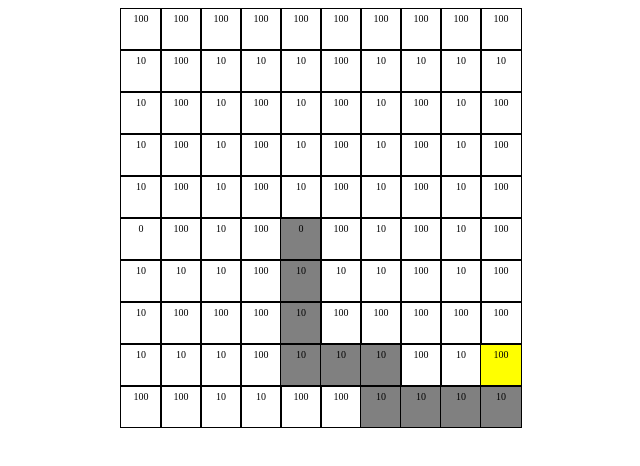
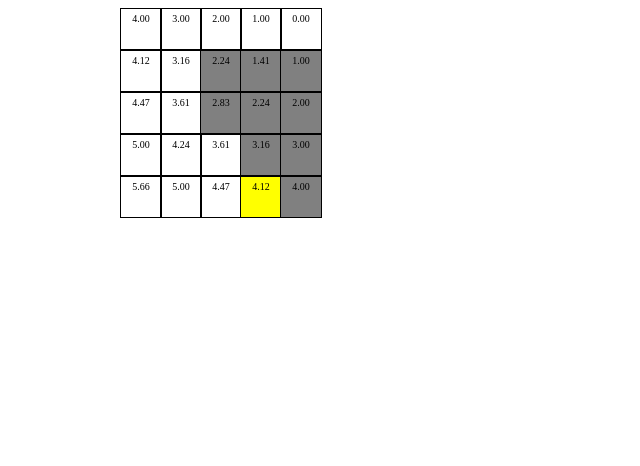
Before and after one commit to otaviozerotwo/legend_of_zelda_a_star, a React (Create React App) app: page / in a window 1280 px wide. Shown: the top 466 px of the page, without its empty margins (320-960 px from the left). Built offline with nearby package versions, Linux system fonts and the light colour scheme.

Commit message:
refactor: correção cálculo de custo (custo original + heurística)

```diff
--- a/src/App.js
+++ b/src/App.js
@@ -2,30 +2,52 @@ import React, { useState, useEffect } from "react";
 
 import "./styles/MapaHyrule.css";
 
+// const matrizMapaHyrule = [
+//   [100, 10, 10, 10, 10, 0, 10, 10, 10, 100],
+//   [100, 100, 100, 100, 100, 100, 10, 100, 10, 100],
+//   [100, 10, 10, 10, 10, 10, 10, 100, 10, 10],
+//   [100, 10, 100, 100, 100, 100, 100, 100, 100, 10],
+//   [100, 10, 10, 10, 10, 0, 10, 10, 10, 100],
+//   [100, 100, 100, 100, 100, 100, 10, 100, 10, 100],
+//   [100, 10, 10, 10, 10, 10, 10, 100, 10, 10],
+//   [100, 10, 100, 100, 100, 100, 100, 100, 100, 10],
+//   [100, 10, 10, 10, 10, 10, 10, 100, 10, 10],
+//   [100, 10, 100, 100, 100, 100, 100, 100, 100, 10],
+// ];
+
 const matrizMapaHyrule = [
-  [100, 10, 10, 10, 10, 0, 10, 10, 10, 100],
-  [100, 100, 100, 100, 100, 100, 10, 100, 10, 100],
-  [100, 10, 10, 10, 10, 10, 10, 100, 10, 10],
-  [100, 10, 100, 100, 100, 100, 100, 100, 100, 10],
-  [100, 10, 10, 10, 10, 0, 10, 10, 10, 100],
-  [100, 100, 100, 100, 100, 100, 10, 100, 10, 100],
-  [100, 10, 10, 10, 10, 10, 10, 100, 10, 10],
-  [100, 10, 100, 100, 100, 100, 100, 100, 100, 10],
-  [100, 10, 10, 10, 10, 10, 10, 100, 10, 10],
-  [100, 10, 100, 100, 100, 100, 100, 100, 100, 10],
+  [100, 10, 10, 10, 10],
+  [100, 100, 100, 100, 100],
+  [100, 10, 10, 100, 10],
+  [100, 10, 100, 100, 10],
+  [100, 10, 10, 10, 10],
 ];
 
-const MapaHyrule = ({ matrizMapaHyrule }) => {
+const pontoFim = [4, 0];
+
+const MapaHyrule = ({ matrizMapaHyrule, pontoFim }) => {
   const [posicaoAtual, setPosicaoAtual] = useState([4, 5]); // Inicializando na posição [4, 5]
-  const [visitado, setVisitado] = useState(Array.from({ length: matrizMapaHyrule.length }, () => Array.from({ length: matrizMapaHyrule[0].length }, () => false)));
+  const [visitado, setVisitado] = useState(
+    Array.from({ length: matrizMapaHyrule.length }, () =>
+      Array.from({ length: matrizMapaHyrule[0].length }, () => false)
+    )
+  );
   const [caminhoSemSaida, setCaminhoSemSaida] = useState(false);
   const [pilhaPosicoes, setPilhaPosicoes] = useState([]);
+  const [caminhoPercorrido, setCaminhoPercorrido] = useState([]);
+
+  // Função para calcular a Distância Euclidiana entre dois pontos
+  const calcularDistanciaEuclidiana = (ponto1, ponto2) => {
+    const [x1, y1] = ponto1;
+    const [x2, y2] = ponto2;
+    return Math.sqrt(Math.pow(x2 - x1, 2) + Math.pow(y2 - y1, 2));
+  };
 
   useEffect(() => {
-    const pontoFim = [9, 0];
+    // const pontoFim = [3, 3];
 
     const intervalId = setInterval(() => {
-      setPosicaoAtual(prevPosicao => {
+      setPosicaoAtual((prevPosicao) => {
         const [linhaAtual, colunaAtual] = prevPosicao;
 
         // Verificar se já chegamos ao ponto de destino
@@ -36,10 +58,28 @@ const MapaHyrule = ({ matrizMapaHyrule }) => {
 
         // Função para calcular o custo de movimento para uma posição
         const calcularCusto = (linha, coluna) => {
-          if (linha < 0 || linha >= matrizMapaHyrule.length || coluna < 0 || coluna >= matrizMapaHyrule[0].length) {
+          if (
+            linha < 0 ||
+            linha >= matrizMapaHyrule.length ||
+            coluna < 0 ||
+            coluna >= matrizMapaHyrule[0].length
+          ) {
             return Infinity; // Retorna infinito se a posição estiver fora dos limites da matriz
           }
-          return matrizMapaHyrule[linha][coluna];
+          // Calcular a soma do custo original com a Distância Euclidiana até o ponto de destino
+          const custoOriginal = matrizMapaHyrule[linha][coluna];
+          const distanciaEuclidiana = calcularDistanciaEuclidiana(
+            [linha, coluna],
+            pontoFim
+          );
+
+          const novoCusto = custoOriginal + distanciaEuclidiana;
+
+          console.log('Custo Original: ', custoOriginal);
+          console.log('Heurística: ', distanciaEuclidiana);
+          console.log('Custo Final: ', novoCusto);
+
+          return novoCusto;
         };
 
         // Array de posições vizinhas
@@ -47,16 +87,44 @@ const MapaHyrule = ({ matrizMapaHyrule }) => {
           [linhaAtual - 1, colunaAtual], // Cima
           [linhaAtual, colunaAtual + 1], // Direita
           [linhaAtual + 1, colunaAtual], // Baixo
-          [linhaAtual, colunaAtual - 1]  // Esquerda
+          [linhaAtual, colunaAtual - 1], // Esquerda
         ];
+
+        // Verificar se todos os vizinhos estão visitados (possível beco sem saída)
+        const todosVizinhosVisitados = vizinhos.every(([linha, coluna]) => {
+          return (
+            linha >= 0 &&
+            linha < matrizMapaHyrule.length &&
+            coluna >= 0 &&
+            coluna < matrizMapaHyrule[0].length &&
+            visitado[linha][coluna]
+          );
+        });
+
+        // Se todos os vizinhos estiverem visitados, estamos em um beco sem saída
+        if (todosVizinhosVisitados) {
+          setCaminhoSemSaida(true);
+          if (pilhaPosicoes.length > 0) {
+            // Retroceder para a última posição não visitada
+            const ultimaPosicao = pilhaPosicoes.pop();
+            setPosicaoAtual(ultimaPosicao);
+            setCaminhoPercorrido((prevCaminho) => prevCaminho.slice(0, -1)); // Remover a última posição do caminho percorrido
+          }
+          return prevPosicao;
+        }
 
         // Encontrar a posição vizinha com menor custo
         let menorCusto = Infinity;
         let novaPosicao = prevPosicao;
         let encontrouVizinho = false;
-
         for (const [linha, coluna] of vizinhos) {
-          if (linha >= 0 && linha < matrizMapaHyrule.length && coluna >= 0 && coluna < matrizMapaHyrule[0].length && !visitado[linha][coluna]) {
+          if (
+            linha >= 0 &&
+            linha < matrizMapaHyrule.length &&
+            coluna >= 0 &&
+            coluna < matrizMapaHyrule[0].length &&
+            !visitado[linha][coluna]
+          ) {
             const custoVizinho = calcularCusto(linha, coluna);
             if (custoVizinho < menorCusto) {
               menorCusto = custoVizinho;
@@ -66,36 +134,35 @@ const MapaHyrule = ({ matrizMapaHyrule }) => {
           }
         }
 
-        // Marcar a posição atual como visitada
-        setVisitado(prevVisitado => {
+        // Marcar a posição atual como visitada e adicionar ao caminho percorrido
+        setVisitado((prevVisitado) => {
           const novoVisitado = prevVisitado.map((linha, indexLinha) =>
-            indexLinha === linhaAtual ? { ...linha, [colunaAtual]: true } : linha
+            indexLinha === linhaAtual
+              ? { ...linha, [colunaAtual]: true }
+              : linha
           );
           return novoVisitado;
         });
+        setCaminhoPercorrido((prevCaminho) => [...prevCaminho, prevPosicao]);
 
-        // Verificar se estamos em um beco sem saída
-        if (!encontrouVizinho) {
-          setCaminhoSemSaida(true);
-          if (pilhaPosicoes.length > 0) {
-            // Retroceder para a última posição não visitada
-            const ultimaPosicao = pilhaPosicoes.pop();
-            setPosicaoAtual(ultimaPosicao);
-          }
-        } else {
+        // Verificar se encontrou um vizinho válido
+        if (encontrouVizinho) {
           setCaminhoSemSaida(false);
           // Armazenar a posição atual na pilha
           setPilhaPosicoes([...pilhaPosicoes, prevPosicao]);
+
+          console.log(novaPosicao);
+
+          return novaPosicao;
+        } else {
+          // Se não encontrou um vizinho válido, permanecer na posição atual
+          return prevPosicao;
         }
-
-        console.log(novaPosicao);
-
-        return novaPosicao;
       });
     }, 500);
 
     return () => clearInterval(intervalId);
-  }, [matrizMapaHyrule, pilhaPosicoes, visitado]);
+  }, [matrizMapaHyrule, pilhaPosicoes, pontoFim, visitado]);
 
   // Renderização da matriz na tela
   return (
@@ -103,13 +170,16 @@ const MapaHyrule = ({ matrizMapaHyrule }) => {
       {matrizMapaHyrule.map((row, rowIndex) => (
         <div key={rowIndex} className="mapa-linha">
           {row.map((cell, colIndex) => {
-            const posicaoAtualValida =
-              posicaoAtual[0] === rowIndex && posicaoAtual[1] === colIndex;
-            const visitadoValido =
-              visitado[rowIndex] && visitado[rowIndex][colIndex];
+            const posicaoAtualValida = posicaoAtual[0] === rowIndex && posicaoAtual[1] === colIndex;
+            const visitadoValido = visitado[rowIndex] && visitado[rowIndex][colIndex];
+            const noCaminho = caminhoPercorrido.some(([linha, coluna]) => linha === rowIndex && coluna === colIndex);
+            const distanciaEuclidiana = calcularDistanciaEuclidiana([rowIndex, colIndex], pontoFim);
+            // const novoCusto = cell + distanciaEuclidiana;
+            // const valorCelula = novoCusto.toFixed(2);
             return (
               <div
                 key={colIndex}
+                className={`mapa-celula ${posicaoAtualValida ? 'posicao-atual' : ''} ${visitadoValido ? 'visitado' : ''} ${noCaminho ? 'caminho' : ''}`}
                 style={{
                   backgroundColor: posicaoAtualValida
                     ? "yellow"
@@ -117,9 +187,9 @@ const MapaHyrule = ({ matrizMapaHyrule }) => {
                     ? "gray"
                     : "transparent",
                 }}
-                className="mapa-celula"
               >
-                {caminhoSemSaida && posicaoAtual[0] === rowIndex && posicaoAtual[1] === colIndex ? 'X' : cell}
+                {distanciaEuclidiana.toFixed(2)}
+                {caminhoSemSaida && posicaoAtual[0] === rowIndex && posicaoAtual[1] === colIndex ? 'X' : null}
               </div>
             );
           })}
@@ -130,7 +200,7 @@ const MapaHyrule = ({ matrizMapaHyrule }) => {
 };
 
 function App() {
-  return <MapaHyrule matrizMapaHyrule={matrizMapaHyrule} />;
+  return <MapaHyrule matrizMapaHyrule={matrizMapaHyrule} pontoFim={pontoFim} />;
 }
 
 export default App;
```
